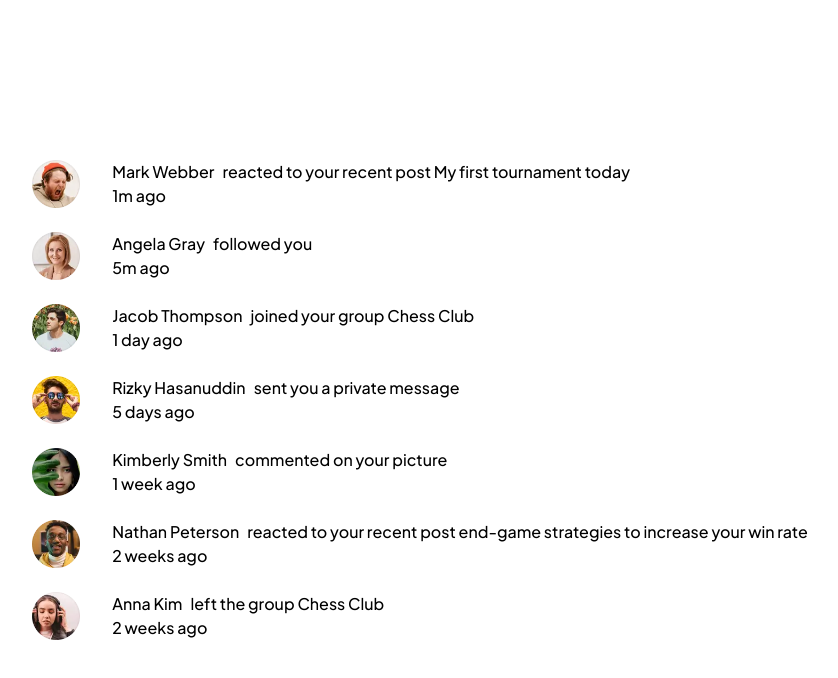
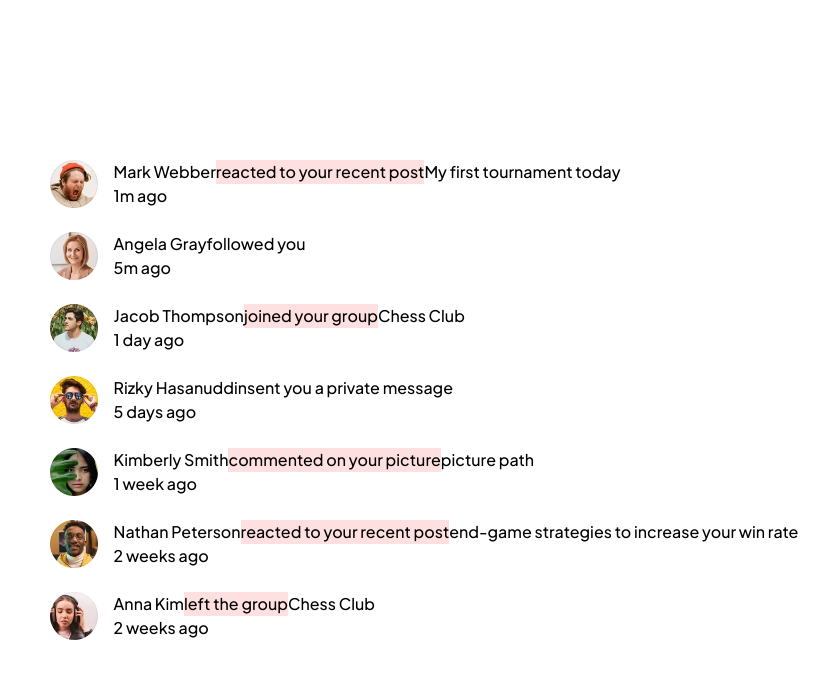
Before and after one commit to dxiDavid/React, a React (Vite) app in the folder notifications-page/: page / in a window 1280 px wide. Shown: the top 678 px of the page, without its empty margins (216-1054 px from the left). Built offline with nearby package versions, Linux system fonts and the light colour scheme.

Commit message:
Refactored The component

```diff
--- a/notifications-page/src/Notification.jsx
+++ b/notifications-page/src/Notification.jsx
@@ -4,38 +4,72 @@ function Notification_Template(props){
 
   return(
       <div className="notification-container">
+
         <div className="profile-picture">
           <img src={ props.profile_picture } alt="profile-picture"/>
         </div>
         <div className="notification-content">
-          <div className="notification-details">
-            <div className="profile-name">
-              <p>{ props.name }</p>
+
+            <div className="notification-details">
+            <p className="notification-header">
+                <span>{ props.name }</span>
+
+                {
+                  props.notificationType.isReaction ===true &&
+                  <>
+                    <span className="notification-type">reacted to your recent post</span>
+                    <span className="notification-reference">{props.notificationReference}</span>
+                  </>
+                }
+
+                {
+                  props.notificationType.isNewFollower ===true &&
+                  <><span className="notification-type"></span>followed you</>
+                }
+
+                {
+                  props.notificationType.isJoinedARelatedGroup ===true &&
+                  <>
+                    <span className="notification-type">joined your group</span>
+                    <span className="notification-reference">{props.group}</span>
+                  </>
+                }
+
+                {
+                  props.notificationType.isLeftRelatedGroup ===true &&
+                  <>
+                    <span className="notification-type">left the group</span>
+                    <span className="notification-reference">{props.group}</span>
+                  </>
+                }
+
+                {
+                  props.notificationType.isPrivateMesage ===true &&
+                  <>
+                    <p>sent you a private message</p>
+                    <div className="private-message"><p>{props.message}</p></div>
+                  </>
+                }
+
+                {
+                  props.notificationType.isComment ===true &&
+                  <>
+                    <span className="notification-type">commented on your picture</span>
+                    <span className="notification-reference">{props.notificationReference}</span>
+                  </>
+                }
+            </p>
+
+                <div className="red-dot"></div>
             </div>
-            <div className="notification-type">
-              {props.notificationType.isReaction ===true && <p>reacted to your recent post {props.notificationReference}</p>}
-              {props.notificationType.isNewFollower ===true && <p>followed you</p>}
-              {props.notificationType.isJoinedARelatedGroup ===true && <p>joined your group {props.group}</p>}
-              {props.notificationType.isLeftRelatedGroup ===true && <p>left the group {props.group}</p>}
-              {props.notificationType.isPrivateMesage ===true &&
-                <>
-                  <p>sent you a private message</p>
-                  <div className="private-message"><p>{props.message}</p></div>
-                </>}
-              {props.notificationType.isComment ===true && <p>commented on your picture</p>}
-            </div>
-            <div className="notification-reference">
-              {/*Implement conditional rendering for image reference*/}
-              <p>{ }</p>
-              <div className="red-dot"></div>
-            </div>
-          </div>
+
           <div className="notification-time">
             <p>
                 {props.howLongAgo}
             </p>
           </div>
         </div>
+
       </div>
   )
 }
--- a/notifications-page/src/index.css
+++ b/notifications-page/src/index.css
@@ -117,21 +117,32 @@ body {
 }
 
 main{
+  /*max-width: 45rem;*/
+  padding: 2rem;
+}
 
-  padding: 2rem;
+.notification-container{
+  display: flex;
+  gap: 1rem;
+  padding: 0.75rem;
 }
 
 .profile-picture{
   max-width: 3rem;
 }
 
-.notification-details{
+.notification-content{}
+
+.notification-header{
   display: flex;
-  gap: 0.5rem;
 }
 
-.notification-container{
+.notification-type{
   display: flex;
-  gap: 2rem;
-  padding: 0.75rem;
+  flex-direction: row;
+  gap: 1rem;
 }
+
+.notification-type{
+  background-color: rgba(255, 0, 0, 0.123);
+}
```
